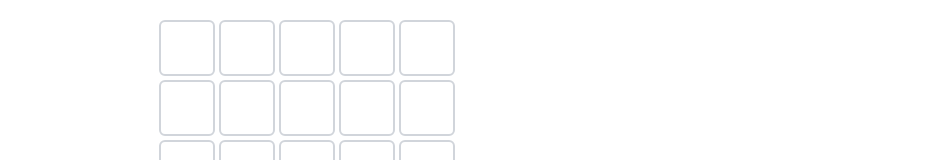
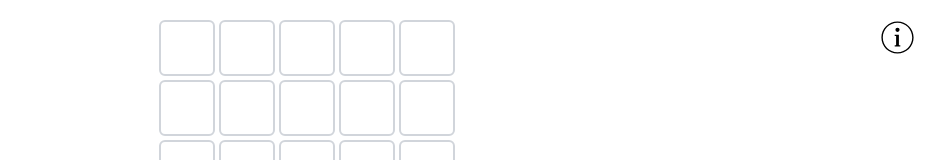
Before and after one commit to standimitrovv/wordle-react-ts, a React (Vite) app: page / in a window 1280 px wide. Shown: the top 160 px of the page, without its empty margins (333-1278 px from the left). Built offline with nearby package versions, Linux system fonts and the light colour scheme.

Commit message:
feat: place an info icon on the screen that opens the GameRulesModal

```diff
--- a/src/App.tsx
+++ b/src/App.tsx
@@ -4,7 +4,10 @@ import 'react-toastify/dist/ReactToastify.css';
 import { ALPHABET } from './Alphabet';
 import { Letters } from './Letters';
 import { Board } from './components/Board';
+import { GameRulesModal } from './components/GameRulesModal';
 import { Keyboard } from './components/Keyboard';
+
+const attempts = localStorage.getItem('attempts');
 
 export interface GameResult {
   result: 'win' | 'lose';
@@ -20,11 +23,13 @@ export const App = () => {
 
   const [hasChanged, setHasChanged] = useState<boolean>(false);
 
+  const [isGameRulesModalOpen, setIsGameRulesModalOpen] = useState<boolean>(
+    !!attempts
+  );
+
   const [gameResult, setGameResult] = useState<GameResult | undefined>(
     undefined
   );
-
-  const attempts = localStorage.getItem('attempts');
 
   const handleKeydown = (e: KeyboardEvent) => {
     if (ALPHABET.includes(e.key.toLowerCase())) {
@@ -81,6 +86,25 @@ export const App = () => {
         </div>
       ) : (
         <>
+          <div className='absolute top-5 right-8'>
+            <svg
+              xmlns='http://www.w3.org/2000/svg'
+              x='0px'
+              y='0px'
+              width='35'
+              height='35'
+              viewBox='0 0 50 50'
+              className='cursor-pointer'
+              onClick={() => setIsGameRulesModalOpen(true)}
+            >
+              <path d='M 25 2 C 12.309295 2 2 12.309295 2 25 C 2 37.690705 12.309295 48 25 48 C 37.690705 48 48 37.690705 48 25 C 48 12.309295 37.690705 2 25 2 z M 25 4 C 36.609824 4 46 13.390176 46 25 C 46 36.609824 36.609824 46 25 46 C 13.390176 46 4 36.609824 4 25 C 4 13.390176 13.390176 4 25 4 z M 25 11 A 3 3 0 0 0 22 14 A 3 3 0 0 0 25 17 A 3 3 0 0 0 28 14 A 3 3 0 0 0 25 11 z M 21 21 L 21 23 L 22 23 L 23 23 L 23 36 L 22 36 L 21 36 L 21 38 L 22 38 L 23 38 L 27 38 L 28 38 L 29 38 L 29 36 L 28 36 L 27 36 L 27 21 L 26 21 L 22 21 L 21 21 z'></path>
+            </svg>
+          </div>
+
+          {isGameRulesModalOpen && (
+            <GameRulesModal onClose={() => setIsGameRulesModalOpen(false)} />
+          )}
+
           <Board
             clicks={clicks}
             selectedLetter={selectedLetter}
--- a/src/components/GameRulesModal.tsx
+++ b/src/components/GameRulesModal.tsx
@@ -1,4 +1,6 @@
-export const GameRulesModal = () => {
+export const GameRulesModal: React.FunctionComponent<{
+  onClose: () => void;
+}> = ({ onClose }) => {
   return (
     <div
       id='default-modal'
@@ -16,6 +18,7 @@ export const GameRulesModal = () => {
               type='button'
               className='text-gray-400 bg-transparent hover:bg-gray-200 hover:text-gray-900 rounded-lg text-sm w-8 h-8 ms-auto inline-flex justify-center items-center dark:hover:bg-gray-600 dark:hover:text-white'
               data-modal-hide='default-modal'
+              onClick={onClose}
             >
               <svg
                 className='w-3 h-3'
@@ -51,6 +54,7 @@ export const GameRulesModal = () => {
               data-modal-hide='default-modal'
               type='button'
               className='text-white bg-blue-700 hover:bg-blue-800 focus:ring-4 focus:outline-none focus:ring-blue-300 font-medium rounded-lg px-5 py-2.5 text-center dark:bg-blue-600 dark:hover:bg-blue-700 dark:focus:ring-blue-800'
+              onClick={onClose}
             >
               Got it!
             </button>
```
